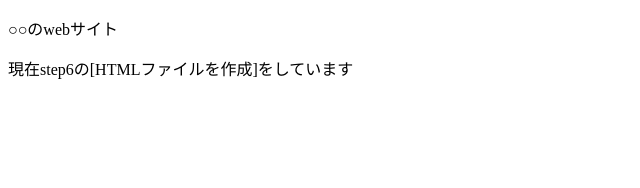
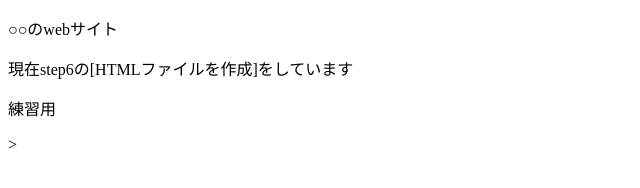
Before and after one commit to namesin/git_practice, a plain HTML site: page index.html in a window 1280 px wide. Shown: the full height of the page, 0-640 px from the left. Drawn offline with Linux system fonts and the light colour scheme.

Commit message:
index.htmlを練習用コメントを追加しました

```diff
--- a/index.html
+++ b/index.html
@@ -8,5 +8,6 @@
 <body>
   <p>○○のwebサイト</p>
   <p>現在step6の[HTMLファイルを作成]をしています</p>
+  <p>練習用</p>>
 </body>
 </html>
```
